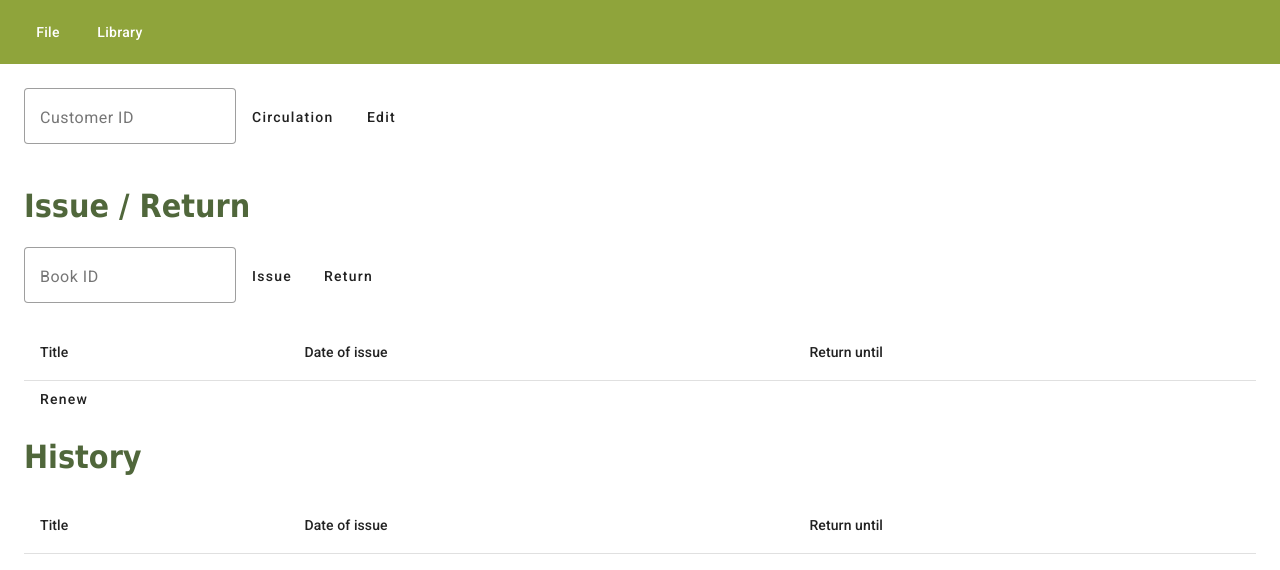
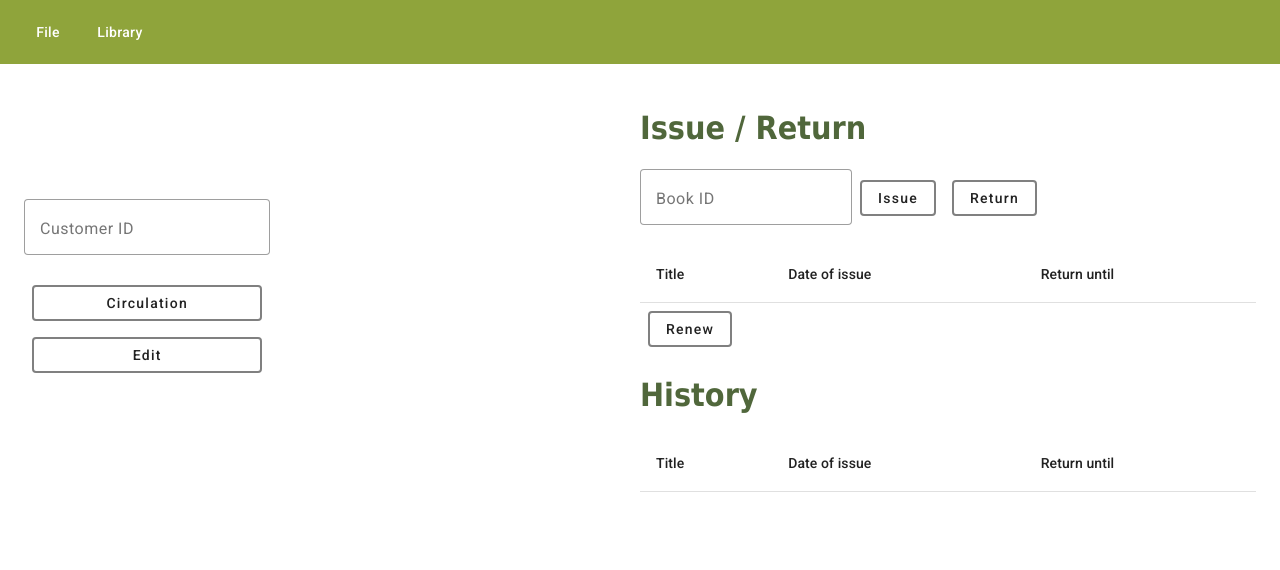
Before and after one commit to RybyakovAndrey/LibraryClient, an Angular app: page /circulation in a window 1280 px wide. Shown: the top 570 px of the page. Built offline with nearby package versions, Linux system fonts and the light colour scheme.

Commit message:
feat(circulation): добавлены стили

```diff
--- a/src/app/core/circulation-page/circulation-page.html
+++ b/src/app/core/circulation-page/circulation-page.html
@@ -14,6 +14,7 @@
     }
     <button mat-flat-button class="search-button" (click)="editCustomer()">Edit</button>
   </div>
+  <div>
   <div>
     <h1>Issue / Return</h1>
     <div>
@@ -55,8 +56,8 @@
 
     </table>
   </div>
-  <button mat-flat-button class="search-button" (click)="updateData()">Renew</button>
   <div>
+    <button mat-flat-button class="search-button" (click)="updateData()">Renew</button>
     <h1>History</h1>
     <table mat-table [dataSource]="ELEMENT_DATA_HISTORY()" class="mat-elevation-z8">
       <ng-container matColumnDef="book_title">
@@ -89,4 +90,5 @@
 
     </table>
   </div>
+  </div>
 </div>
--- a/src/app/core/circulation-page/circulation-page.scss
+++ b/src/app/core/circulation-page/circulation-page.scss
@@ -2,4 +2,23 @@
   tr.selected {
     background-color: rgba(73, 73, 73, 0.3) !important;
   }
+
+  .search-form {
+    display: flex;
+    flex-direction: column;
+    justify-content: center;
+    width: 40%;
+  }
+  .main-page {
+    display: grid;
+    grid-template-columns: 1fr 1fr;
+  }
+
+  button {
+    border: 2px gray solid;
+  }
+
+  .search-button {
+    margin: 8px;
+  }
 }
--- a/src/app/core/circulation-page/circulation-page.ts
+++ b/src/app/core/circulation-page/circulation-page.ts
@@ -16,7 +16,6 @@ import {SelectionModel} from '@angular/cdk/collections';
 import {HttpClient} from '@angular/common/http';
 import {AddCustomer} from '../customers-page/components/add-customer/add-customer';
 import {MatDialog} from '@angular/material/dialog';
-import {formatDate} from '@angular/common';
 
 const API_URL = 'http://localhost:8000/';
 
```
